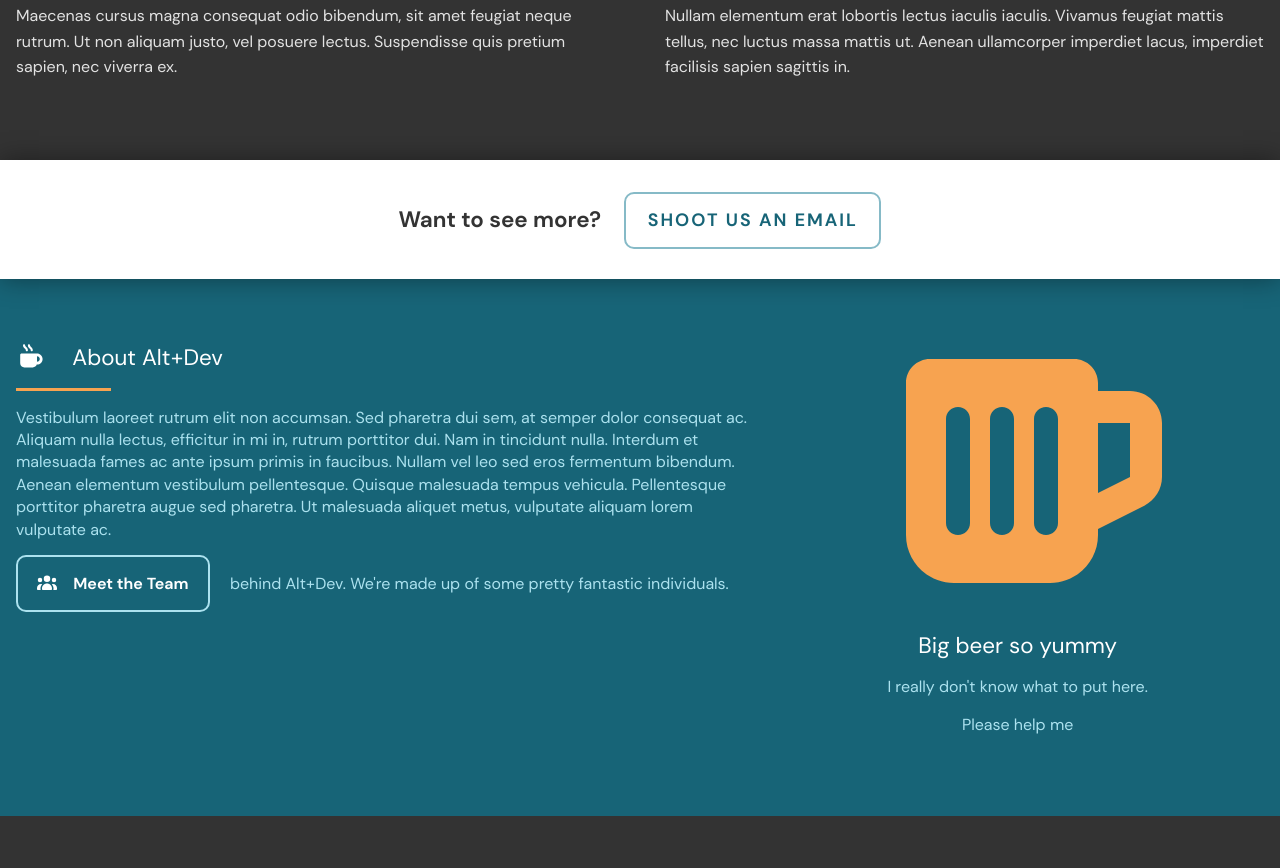
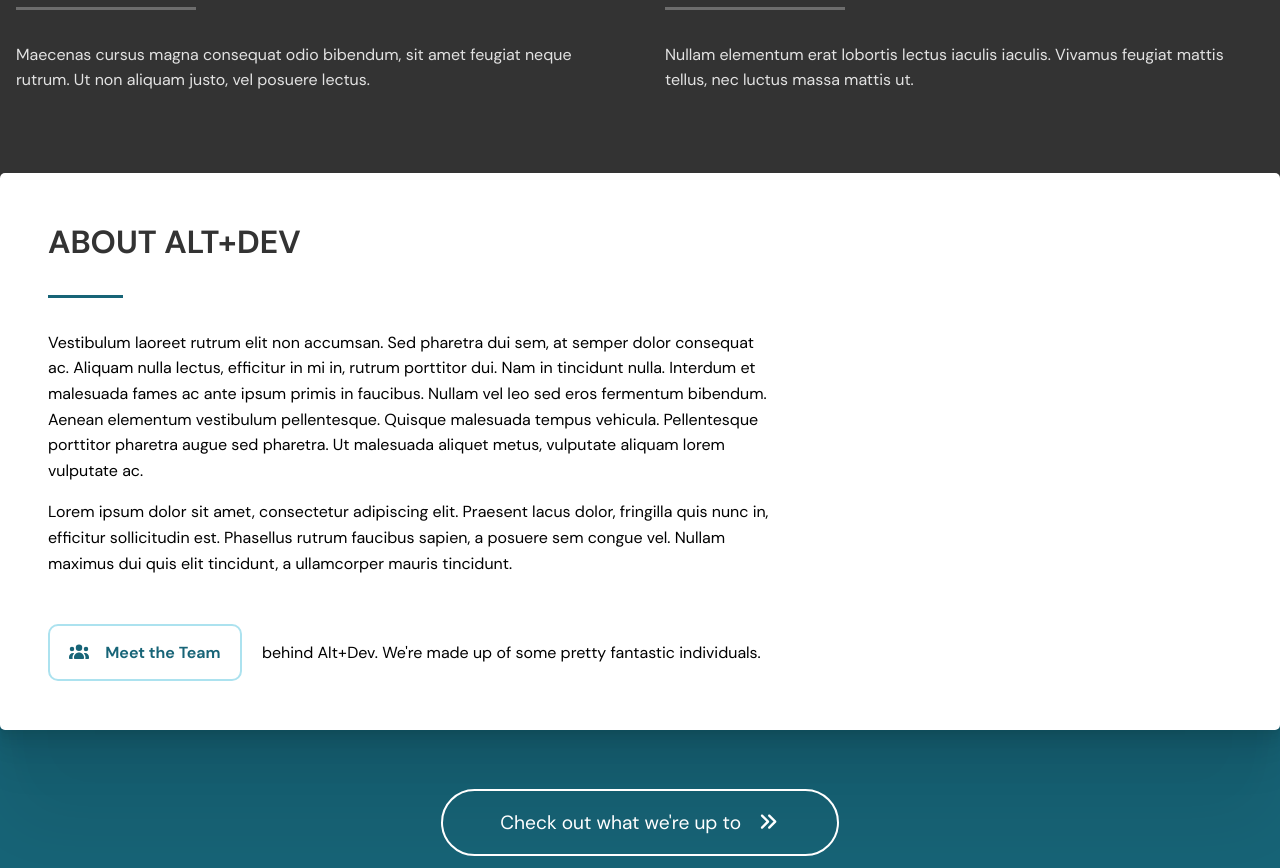
Before and after one commit to edenwax/alt-dev.ca, a plain HTML site: page index.html in a window 1280 px wide. Shown: the part 952-1820 px from the top of the page. Drawn offline with Linux system fonts and the light colour scheme.

Commit message:
further optimizations + trying new layout

```diff
--- a/css/main.css
+++ b/css/main.css
@@ -212,7 +212,7 @@ a, h1, h2, h3, h4, h5, ul, li, div, section {
 					}
 					#content-two .line {
 						width: 30%;
-						margin: 1em 0 1em 0;
+						margin: 2em 0;
 						background: #6d6d6d;
 					}
 						#content-two .feat-title {
@@ -229,101 +229,85 @@ a, h1, h2, h3, h4, h5, ul, li, div, section {
 							line-height: 1.6em;
 							color: #e3e3e3;
 						}
-			#quote {
+			#about {
 				max-width: 1440px;
-				margin: -4em auto 0 auto;
+				margin: -4em auto 4em auto;
 				background: #fff;
-				box-shadow: rgba(0,0,0,0.4) 0 0 25px;
-				text-align: center;
+				border-radius: 5px;
+				box-shadow:
+				 	0 2.8px 2.2px rgba(0, 0, 0, 0.02),
+				  	0 6.7px 5.3px rgba(0, 0, 0, 0.028),
+				  	0 12.5px 10px rgba(0, 0, 0, 0.035),
+				  	0 22.3px 17.9px rgba(0, 0, 0, 0.042),
+				  	0 41.8px 33.4px rgba(0, 0, 0, 0.05),
+				  	0 100px 80px rgba(0, 0, 0, 0.07);
 				z-index: 999;
 			}
-				#quote h1 {
-					font-size: 1.4em;
+				#about section {
+					padding: 3em 2em 4em 2em;
+					display: flex;
+				}
+				#about h1 {
+					font-size: 2em;
 					font-weight: 700;
-					padding: 2em;
+					text-transform: uppercase;
+					padding: 0;
 					color: #333;
 				}
-					#quote h1 a {
-						font-weight: 700;
-						text-transform: uppercase;
-						font-size: 0.8em !important;
-						letter-spacing: 2px;
-						padding: 0.8em 1.2em;
-						border: 2px solid #86bac7;
-						border-radius: 10px;
-						margin: 0 0 0 1em;
-						color: #176477;
-						transition: all .1s ease-in-out;
-						z-index: 999;
-					}
-						#quote h1 a:hover {
+					#about .line {
+						width: 75px;
 						background: #176477;
-							border: 2px solid #176477;
-							color: #fff;
-						}
-			#about {
-				margin-top: -5em;
-				z-index: -99;
-				padding: 0 0 4em 0;
-			}
-				#about section {
-					max-width: 1440px;
-					margin: 9em auto 0 auto;
-					display: flex;
+						margin: 2em 0;
 					}
 					#about .left {
 						width: 60%;
 					}
-						#about section h1 {
-							color: #fff;
-							font-size: 1.4em;
-							font-weight: 400;
-						}
-							#about h1 svg {
-								margin: 0 0.5em 0 0;
-							}
-						#about section .line {
-							margin: 1em 0 1em 0;
-							width: 95px;
-							background: #f7a350;
-						}
-						#about section p {
-							color: #ace2ef;
-							line-height: 1.4em;
-						}
-							#about .left a {
+					#about a {
 						padding: 1em 1.2em;
 						margin: 0 1em 0 0;
 						border: 2px solid #ace2ef;
 						border-radius: 10px;
-								color: #fff;
+						color: #176477;
 						font-weight: 700;
 						transition: all .1s ease-in-out;
 					}
+						#about p {
+							line-height: 1.6em;
+						}
 						p.mtt-link {
-									margin: 2em 0 0 0;
+							margin: 4em 0 0 0;
 						}
-								#about .left svg {
+						#about svg {
 							margin: 0 1em 0 0;
 						}
-								#about .left a:hover {
+						#about a:hover {
 							background: #f7a350;
 							border: 2px solid #f7a350;
 							color: #fff;
 						}
-					#about .right {
-						width: 40%;
+					#follow {
 						text-align: center;
+						color: #fff;
+						margin: 5em 0;
 					}
-						#about .right svg {
-							color: #f7a350;
-							font-size: 16em;
+						#follow a {
+							color: #fff;
+							font-size: 1.2em;
+							padding: 1em 3em;
+							border: 2px solid #fff;
+							border-radius: 75px;
+							transition: all .1s ease-in-out;
 						}
-						#about .right div {
-							display: block;
-							color: #ace2ef;
-							margin: 2em 0 0 0;
+							#follow a svg {
+								display: inline-block;
+								margin: 0 0 0 0.5em;
 							}
+							#follow a:hover {
+								background: #fff;
+								color: #176477;
+							}
+
+
 		footer {
 			min-height: 600px;
 			background: #333;
--- a/index.html
+++ b/index.html
@@ -4,6 +4,7 @@
         <meta charset="utf-8">
         <meta http-equiv="x-ua-compatible" content="ie=edge">
         <meta name="viewport" content="width=device-width, initial-scale=1.0">
+        <meta property="og:image" content="img/logo_big.png" />
         <title>Alt+Dev | Home</title>
         <link rel="shortcut icon" href="img/favicon.png" />
         <!--<link href="https://fonts.googleapis.com/css?family=DM+Sans:400,700&display=swap" rel="stylesheet">-->
@@ -35,7 +36,7 @@
         <div id="header-wrap">
             <header>
                 <div id="logo">
-                    <a href=""><img src="img/logo_big.png" alt="Alt-Dev" /></a>
+                    <a href=""><img src="img/logo_big.svg" onerror="this.onerror=null; this.src='img/logo_big.png'" alt="Alt + Dev" /></a>
                 </div>
                 <div id="mobile-nav-button">
                     <div>Menu</div><div><i class="fas fa-bars"></i></div>
@@ -74,9 +75,8 @@
             </header>
             <div id="content-one">
                 <h1>Look at these words</h1>
-                <h2>Quisque vitae dolor at purus faucibus eleifend ut convallis purus.</h2>
                 <div class="line"></div>
-                <p>Lorem ipsum dolor sit amet, consectetur adipiscing elit. Praesent lacus dolor, fringilla quis nunc in, efficitur sollicitudin est. Phasellus rutrum faucibus sapien, a posuere sem congue vel. Nullam maximus dui quis elit tincidunt, a ullamcorper mauris tincidunt.</p>
+                <p>Lorem ipsum dolor sit amet, consectetur adipiscing elit. Praesent lacus dolor, fringilla quis nunc in, efficitur sollicitudin est.</p>
             </div>
         </div>
 
@@ -88,7 +88,7 @@
                     </div>
                     <div class="line"></div>
                     <div class="feat-desc">
-                        Lorem ipsum dolor sit amet, consectetur adipiscing elit. Praesent lacus dolor, fringilla quis nunc in, efficitur sollicitudin est. Phasellus rutrum faucibus sapien, a posuere sem congue vel. Nullam maximus dui quis elit tincidunt, a ullamcorper mauris tincidunt.
+                        Lorem ipsum dolor sit amet, consectetur adipiscing elit. Praesent lacus dolor, fringilla quis nunc in, efficitur sollicitudin est. Phasellus rutrum faucibus sapien, a posuere sem congue vel.
                     </div>
                 </div>
                 <div class="feat">
@@ -97,7 +97,7 @@
                     </div>
                     <div class="line"></div>
                     <div class="feat-desc">
-                        Proin metus elit, vestibulum vel sapien et, auctor sollicitudin tellus. Nunc venenatis tincidunt elit. In ultricies, urna mattis sollicitudin aliquet, sapien eros mollis elit, sed fringilla dolor ex quis dui. Nulla vitae nisi a mi bibendum vestibulum.
+                        Proin metus elit, vestibulum vel sapien et, auctor sollicitudin tellus. Nunc venenatis tincidunt elit. In ultricies, urna mattis sollicitudin aliquet, sapien eros mollis elit, sed fringilla dolor ex quis dui.
                     </div>
                 </div>
                 <div class="feat">
@@ -106,7 +106,7 @@
                     </div>
                     <div class="line"></div>
                     <div class="feat-desc">
-                        Maecenas cursus magna consequat odio bibendum, sit amet feugiat neque rutrum. Ut non aliquam justo, vel posuere lectus. Suspendisse quis pretium sapien, nec viverra ex.
+                        Maecenas cursus magna consequat odio bibendum, sit amet feugiat neque rutrum. Ut non aliquam justo, vel posuere lectus.
                     </div>
                 </div>
                 <div class="feat">
@@ -115,37 +115,33 @@
                     </div>
                     <div class="line"></div>
                     <div class="feat-desc">
-                        Nullam elementum erat lobortis lectus iaculis iaculis. Vivamus feugiat mattis tellus, nec luctus massa mattis ut. Aenean ullamcorper imperdiet lacus, imperdiet facilisis sapien sagittis in.
+                        Nullam elementum erat lobortis lectus iaculis iaculis. Vivamus feugiat mattis tellus, nec luctus massa mattis ut.
                     </div>
                 </div>
             </section>
         </div>
-        <div id="quote">
-            <h1>Want to see more? <a href="">Shoot us an email</a></h1>
-        </div>
         <div id="about">
             <section>
                 <div class="left">
-                    <h1><i class="fas fa-mug-hot"></i> About Alt+Dev</h1>
+                    <h1>About Alt+Dev</h1>
                     <div class="line"></div>
+
                     <p>Vestibulum laoreet rutrum elit non accumsan. Sed pharetra dui sem, at semper dolor consequat ac. Aliquam nulla lectus, efficitur in mi in, rutrum porttitor dui. Nam in tincidunt nulla. Interdum et malesuada fames ac ante ipsum primis in faucibus. Nullam vel leo sed eros fermentum bibendum. Aenean elementum vestibulum pellentesque. Quisque malesuada tempus vehicula. Pellentesque porttitor pharetra augue sed pharetra. Ut malesuada aliquet metus, vulputate aliquam lorem vulputate ac.</p>
+
+                    <p>Lorem ipsum dolor sit amet, consectetur adipiscing elit. Praesent lacus dolor, fringilla quis nunc in, efficitur sollicitudin est. Phasellus rutrum faucibus sapien, a posuere sem congue vel. Nullam maximus dui quis elit tincidunt, a ullamcorper mauris tincidunt. </p>
+
                     <p class="mtt-link"><a href=""><i class="fas fa-users"></i>Meet the Team</a> behind Alt+Dev. We're made up of some pretty fantastic individuals.</p>
                 </div>
                 <div class="right">
-                    <i class="fas fa-beer"></i>
-                    <div>
-                        <h1>Big beer so yummy</h1>
-                        <p>
-                            I really don't know what to put here.
-                        </p>
-                        <p>
-                            Please help me
-                        </p>
-                    </div>
 
                 </div>
             </section>
         </div>
+
+        <div id="follow">
+            <a href="">Check out what we're up to <i class="fas fa-angle-double-right"></i></a>
+        </div>
+
         <footer>
             <div id="footer-wrapper">
                 <div id="footer-columns">
@@ -159,6 +155,7 @@
                     </div>
 
                     <div id="foot-sitemap">
+                        <h2>Sitemap</h2>
                         <ul>
                             <li><a href=""><div><i class="fas fa-home"></i></div>Homepage</a></li>
                             <li><a href=""><div><i class="fas fa-address-card"></i></div>About</a></li>
```
Also changed, not shown: img/logo_big.svg (added). Lines whose indentation alone changed are shown as unchanged.
